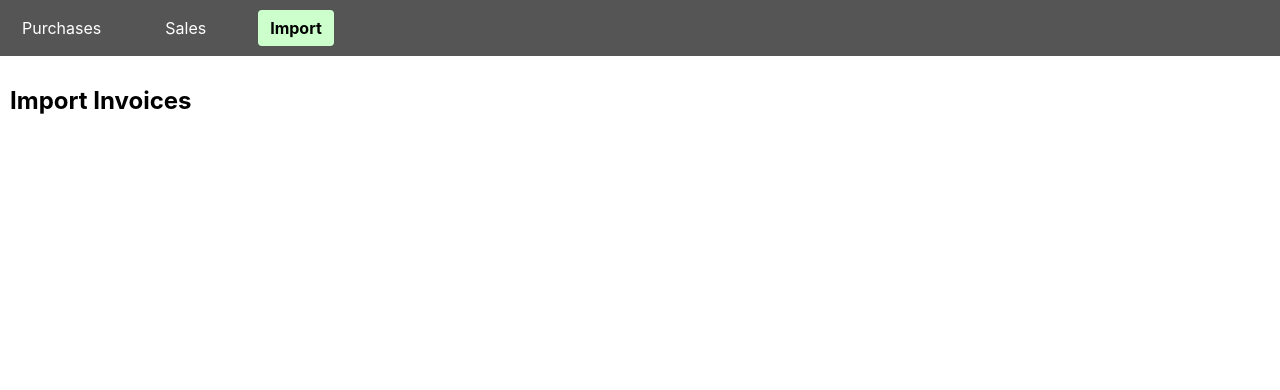
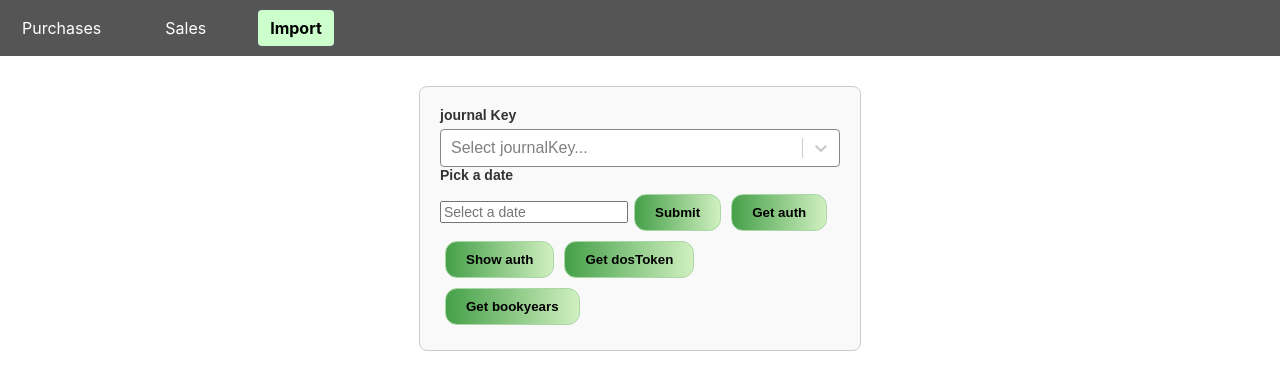
Before and after one commit to janvanlemmens/octojapp, a React (Create React App) app: page /import/invoices in a window 1280 px wide. Shown: the top 390 px of the page. Built offline with nearby package versions, Linux system fonts and the light colour scheme.

Commit message:
dosToken

```diff
--- a/package.json
+++ b/package.json
@@ -10,17 +10,23 @@
     "axios": "^1.9.0",
     "concurrently": "^9.1.2",
     "cors": "^2.8.5",
+    "crypto-js": "^4.2.0",
+    "date-fns": "^4.1.0",
+    "dotenv": "^16.5.0",
     "express": "^5.1.0",
     "fs": "^0.0.1-security",
     "fs-extra": "^11.3.0",
     "path": "^0.12.7",
     "pg": "^8.16.0",
     "react": "^19.1.0",
+    "react-datepicker": "^8.4.0",
     "react-dom": "^19.1.0",
     "react-icons": "^5.5.0",
     "react-pdf": "^9.2.1",
     "react-router-dom": "^7.6.1",
     "react-scripts": "5.0.1",
+    "react-select": "^5.10.1",
+    "react-toastify": "^11.0.5",
     "url": "^0.11.4",
     "web-vitals": "^2.1.4"
   },
--- a/src/components/ui/CustomButton.css
+++ b/src/components/ui/CustomButton.css
@@ -5,6 +5,7 @@
     font-weight: bold;
     transition: transform 0.1s ease;
     border:0.1em rgb(169, 215, 166) solid;
+    cursor: "pointer";
   }
 
   .custom-button:active {
--- a/src/components/ui/CustomButton.js
+++ b/src/components/ui/CustomButton.js
@@ -1,9 +1,13 @@
 import React from "react";
 import "./CustomButton.css";
 
-export default function CustomButton({ children, onPress }) {
+export default function CustomButton({ children, onPress, type }) {
   return (
-    <button onClick={onPress} className="custom-button">
+    <button
+      type={type ? type : "button"}
+      onClick={onPress}
+      className="custom-button"
+    >
       {children}
     </button>
   );
--- a/src/index.js
+++ b/src/index.js
@@ -7,6 +7,8 @@ import Purchases from "./pages/Purchases";
 import Sales from "./pages/Sales";
 import Impinv from "./pages/Impinv";
 import reportWebVitals from "./reportWebVitals";
+import { ToastContainer } from "react-toastify";
+import "react-toastify/dist/ReactToastify.css";
 
 const router = createBrowserRouter([
   {
@@ -31,6 +33,7 @@ const root = ReactDOM.createRoot(document.getElementById("root"));
 root.render(
   <React.StrictMode>
     <RouterProvider router={router} />
+    <ToastContainer position="bottom-center" autoClose={3000} />
   </React.StrictMode>
 );
 
--- a/src/pages/App.js
+++ b/src/pages/App.js
@@ -14,6 +14,7 @@ function App() {
   };
 
   return (
+    <>
       <div className="auth-container">
         <h2>Login / Register</h2>
         <div className="input-wrapper">
@@ -38,6 +39,7 @@ function App() {
         <button onClick={() => handleAuth("login")}>Login</button>
         <button onClick={() => handleAuth("register")}>Register</button>
       </div>
+    </>
   );
 }
 
--- a/src/pages/Impinv.js
+++ b/src/pages/Impinv.js
@@ -1,31 +1,206 @@
-import React, { useEffect } from "react";
+import React, { useState } from "react";
+import Select from "react-select";
+import DatePicker from "react-datepicker";
+import "react-datepicker/dist/react-datepicker.css";
 import Navbar from "../components/Navbar";
+import CustomButton from "../components/ui/CustomButton";
+import { toast } from "react-toastify";
+import CryptoJS from "crypto-js";
 import axios from "axios";
-import "./Pages.css";
 
-export default function Impinv() {
-  /*
-  useEffect(() => {
-    const fetchAuth = async () => {
-      try {
-        const response = await axios.get("http://localhost:5001/octo-auth");
+const customStyles = {
+  control: (provided) => ({
+    ...provided,
+    borderRadius: 4,
+    borderColor: "#888",
+    minHeight: 36,
+    boxShadow: "none",
+    "&:hover": {
+      borderColor: "#555",
+    },
+  }),
+  menu: (provided) => ({
+    ...provided,
+    borderRadius: 4,
+  }),
+};
 
-        console.log(response);
-      } catch (error) {
-        console.error("Error fetching data:", error);
-      }
-    };
+const formStyle = {
+  maxWidth: 400,
+  margin: "30px auto",
+  padding: 20,
+  border: "1px solid #ccc",
+  borderRadius: 8,
+  fontFamily: "Arial, sans-serif",
+  backgroundColor: "#f9f9f9",
+};
 
-    fetchAuth();
-  }, []);
-  */
+const labelStyle = {
+  display: "block",
+  marginBottom: 6,
+  fontWeight: "bold",
+  fontSize: 14,
+  color: "#333",
+};
+
+const inputStyle = {
+  width: "100%",
+  minHeight: 36,
+  padding: "8px 10px",
+  fontSize: 14,
+  borderRadius: 4,
+  border: "1px solid #ccc",
+  marginBottom: 15,
+  boxSizing: "border-box",
+};
+
+const buttonStyle = {
+  padding: "10px 20px",
+  fontSize: 16,
+  backgroundColor: "#007bff",
+  color: "#fff",
+  border: "none",
+  borderRadius: 4,
+  cursor: "pointer",
+};
+
+export default function StyledForm() {
+  const [selectedOption, setSelectedOption] = useState(null);
+  const [startDate, setStartDate] = useState(null);
+
+  const options = [
+    { value: "A1", label: "Aankoop" },
+    { value: "V1", label: "Verkoop" },
+  ];
+
+  const handleSubmit = async (e) => {
+    e.preventDefault();
+    toast.success(
+      `Select: ${selectedOption?.value}\nDate: ${
+        startDate ? startDate.toLocaleDateString() : "None"
+      }`
+    );
+  };
+
+  const getAuth = async () => {
+    try {
+      const response = await axios.get("http://localhost:5001/octo-auth");
+      console.log(response);
+    } catch (err) {
+      console.error("Error fetching key:", err);
+    }
+  };
+
+  const showAuth = async () => {
+    try {
+      const response = await axios.get("http://localhost:5001/show-octo");
+      console.log(response);
+    } catch (err) {
+      console.error("Error fetching key:", err);
+    }
+  };
+
+  const dosToken = async () => {
+    try {
+      const response = await axios.get("http://localhost:5001/octo-token");
+      console.log(response);
+    } catch (err) {
+      console.error("Error fetching key:", err);
+    }
+  };
+
+  const getBookyears = async () => {
+    try {
+      const response = await axios.get("http://localhost:5001/octo-bookyears");
+      console.log(response);
+    } catch (err) {
+      console.error("Error fetching key:", err);
+    }
+  };
+
+  const getDossiers = async (dat) => {
+    console.log(dat);
+    try {
+      const response = await axios.post("http://localhost:5001/octo-dosm", {
+        bookyearId: "13",
+        journalKey: "A1",
+      });
+      console.log(response);
+    } catch (err) {
+      console.error("Error fetching key:", err);
+    }
+  };
 
   return (
     <>
       <Navbar />
-      <div className="container">
-        <h2>Import Invoices</h2>
-      </div>
+      <form style={formStyle} onSubmit={handleSubmit}>
+        {/*
+ <label style={labelStyle} htmlFor="textInput">
+          Your Text
+        </label>
+        <input
+          id="textInput"
+          type="text"
+          style={inputStyle}
+          value={textValue}
+          onChange={(e) => setTextValue(e.target.value)}
+          placeholder="Type something..."
+        />
+       */}
+
+        <label style={labelStyle} htmlFor="selectInput">
+          journal Key
+        </label>
+        <Select
+          id="selectInput"
+          options={options}
+          value={selectedOption}
+          onChange={setSelectedOption}
+          styles={customStyles}
+          placeholder="Select journalKey..."
+        />
+
+        <label style={labelStyle} htmlFor="datePicker">
+          Pick a date
+        </label>
+        <DatePicker
+          id="datePicker"
+          selected={startDate}
+          onChange={(date) => setStartDate(date)}
+          dateFormat="dd/MM/yyyy"
+          placeholderText="Select a date"
+          style={{ width: "100%" }}
+        />
+        <div className="bwrapper">
+          <CustomButton type="submit">Submit</CustomButton>
+        </div>
+        <div className="bwrapper">
+          <CustomButton type="button" onPress={getAuth}>
+            Get auth
+          </CustomButton>
+        </div>
+        <div className="bwrapper">
+          <CustomButton type="button" onPress={showAuth}>
+            Show auth
+          </CustomButton>
+        </div>
+        <div className="bwrapper">
+          <CustomButton type="button" onPress={dosToken}>
+            Get dosToken
+          </CustomButton>
+        </div>
+        <div className="bwrapper">
+          <CustomButton type="button" onPress={getBookyears}>
+            Get bookyears
+          </CustomButton>
+        </div>
+        {/*
+  <button type="submit" style={buttonStyle}>
+          Submit
+        </button>
+  */}
+      </form>
     </>
   );
 }
--- a/src/pages/Purchases.js
+++ b/src/pages/Purchases.js
@@ -6,6 +6,7 @@ import { pdfjs } from "react-pdf";
 import CustomButton from "../components/ui/CustomButton";
 import Input from "../components/ui/Input";
 import Navbar from "../components/Navbar";
+import { toast } from "react-toastify";
 
 pdfjs.GlobalWorkerOptions.workerSrc = new URL(
   "pdfjs-dist/build/pdf.worker.min.mjs",
@@ -109,8 +110,9 @@ function Purchases() {
   };
 
   const handleLink = async () => {
-    console.log(selectedRow + "-" + file.name);
     if (selectedRow == null || !file) {
+      console.log("errrorororororor");
+      toast.error("Nothing to link");
       return;
     }
 
```
Also changed, not shown: 2 other files (tests, documents, lock files or other folders). Lines whose indentation alone changed are shown as unchanged.
